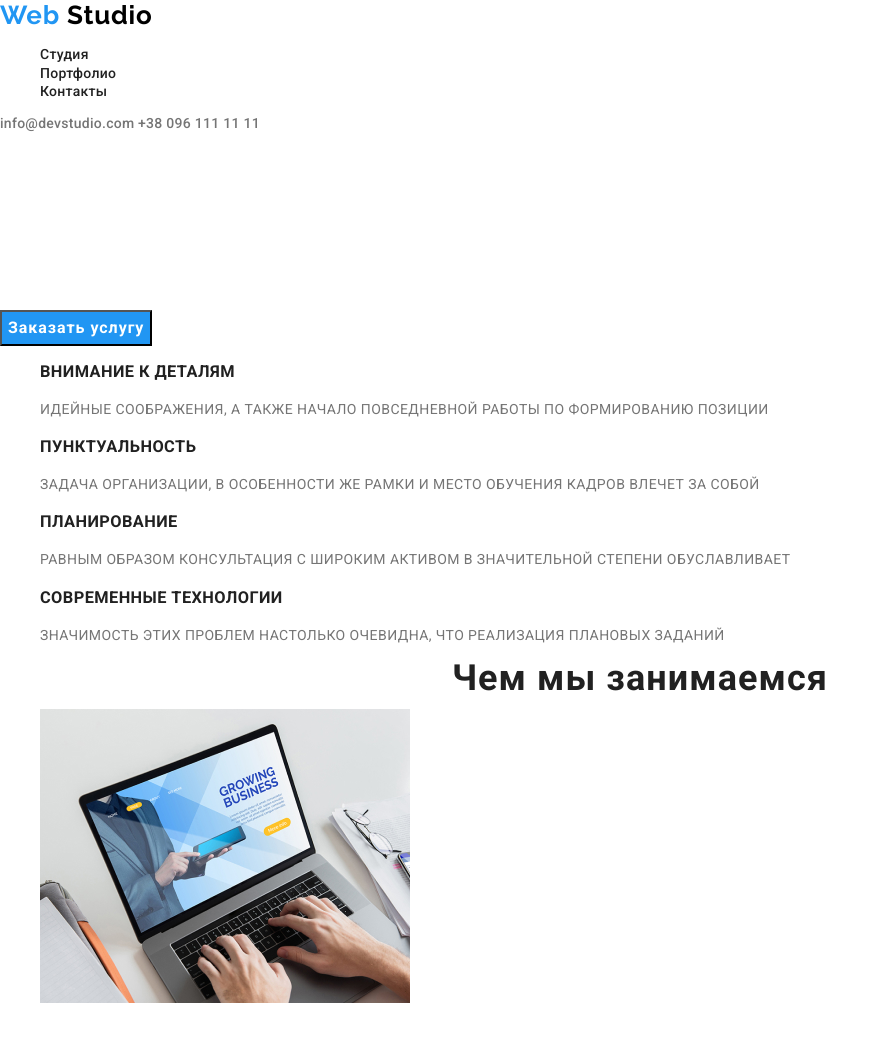
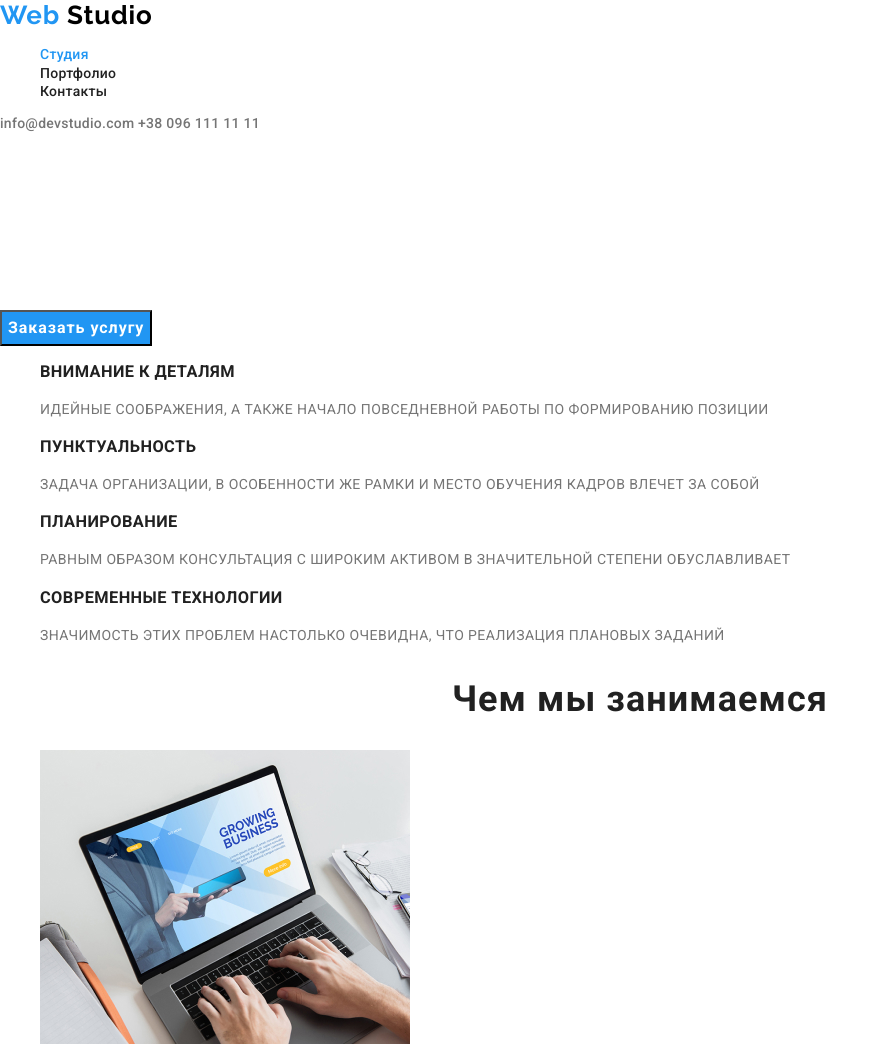
Before and after one commit to Iryna202/goit-markup-hw-02, a plain HTML site: page index.html in a window 1280 px wide. Shown: the top 1047 px of the page, without its empty margins (0-888 px from the left). Drawn offline with Linux system fonts and the light colour scheme.

Commit message:
Добавлено активная страница, исправлен коэффициент, фильтр и карточки обьединены в одну секцию

```diff
--- a/css/styles.css
+++ b/css/styles.css
@@ -33,6 +33,7 @@ body {
   letter-spacing: 0.02em;
   color: var(--title-light-theme-color);
 }
+.navigation-list-link.current,
 .navigation-list-link:hover,
 .navigation-list-link:focus {
   color: var(--accent-color);
@@ -89,7 +90,7 @@ body {
 .title {
   font-weight: 700;
   font-size: 36px;
-  line-height: 1.17px;
+  line-height: 1.17;
   text-align: center;
   letter-spacing: 0.03em;
 
--- a/index.html
+++ b/index.html
@@ -20,7 +20,7 @@
 
         <ul class="navigation-list list">
           <li class="navigation-list-item">
-            <a class="navigation-list-link link" href="">Студия</a>
+            <a class="navigation-list-link link current" href="">Студия</a>
           </li>
           <li class="navigation-list-item">
             <a class="navigation-list-link link" href="portfolio.html"
```
Also changed, not shown: portfolio.html (+1 -4 lines).
